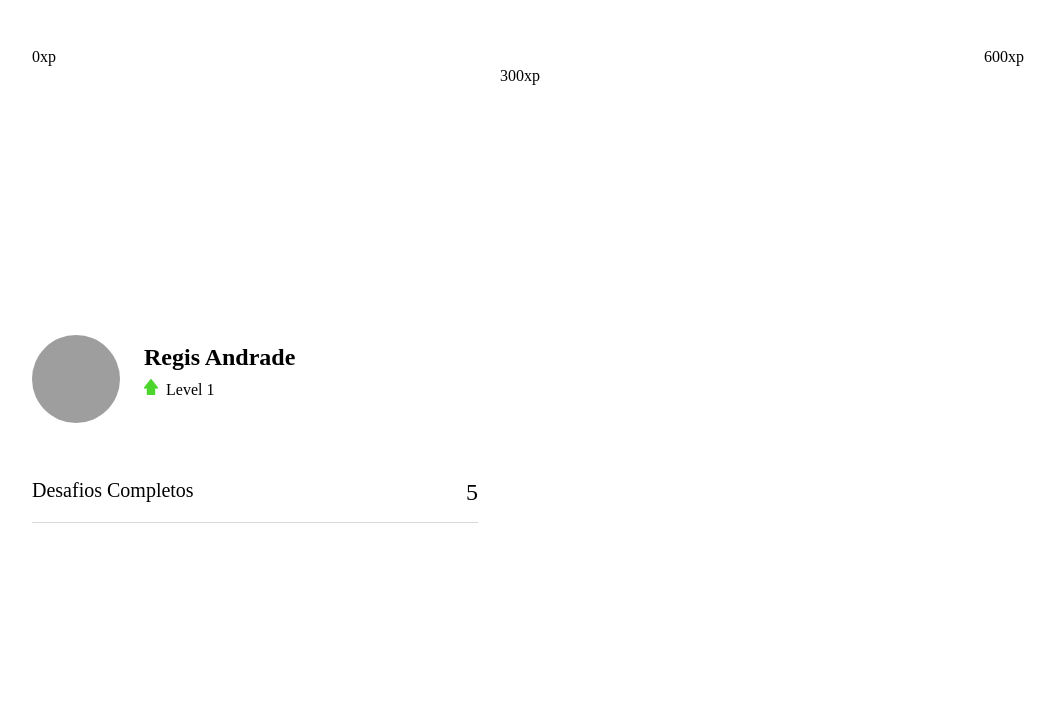
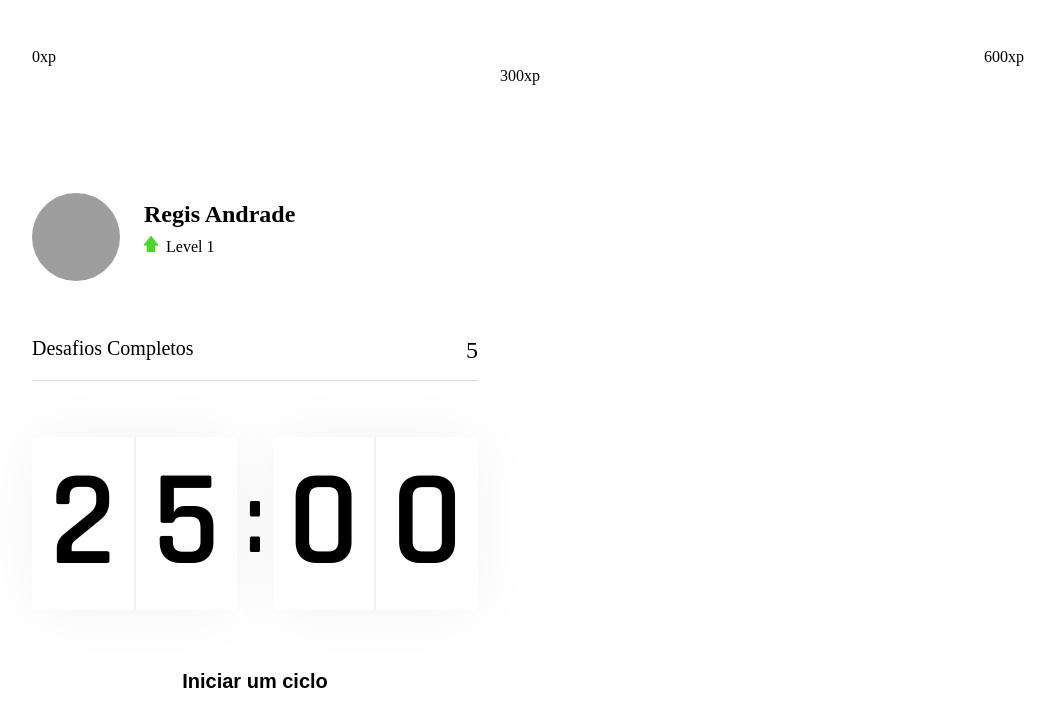
Before and after one commit to andraderegis/rocket_seat_nlw4_react_next_moveit, a Next.js app: page / in a window 1280 px wide. Shown: the top 726 px of the page, without its empty margins (112-1167 px from the left). Built offline with nearby package versions, Linux system fonts and the light colour scheme; grey boxes are pictures that could not be loaded.

Commit message:
Create Countdown component

```diff
--- /dev/null
+++ b/src/components/Countdown.tsx
@@ -0,0 +1,45 @@
+import { useEffect, useState } from 'react';
+import styles from 'styles/components/Countdown.module.css';
+
+export function Countdown() {
+  const [time, setTime] = useState(25 * 60);
+  const [active, setActive] = useState(false);
+
+  const minutes = Math.floor(time / 60);
+  const seconds = time % 60;
+
+  const [minuteLeft, minuteRight] = String(minutes).padStart(2, '0').split('');
+  const [secondLeft, secondRight] = String(seconds).padStart(2, '0').split('');
+
+  function startCountdown() {
+    setActive(true);
+  }
+
+  useEffect(() => {
+    if (active && time > 0) {
+      setTimeout(() => {
+        setTime(time - 1);
+      }, 1000);
+    }
+  }, [active, time]);
+
+  return (
+    <div>
+      <div className={styles.countdownContainer}>
+        <div>
+          <span>{minuteLeft}</span>
+          <span>{minuteRight}</span>
+        </div>
+        <span>:</span>
+        <div>
+          <span>{secondLeft}</span>
+          <span>{secondRight}</span>
+        </div>
+      </div>
+
+      <button type="button" onClick={startCountdown} className={styles.countdownButton}>
+        Iniciar um ciclo
+      </button>
+    </div>
+  )
+}
--- a/src/pages/_document.tsx
+++ b/src/pages/_document.tsx
@@ -5,10 +5,10 @@
     return (
       <Html>
         <Head>
+          <link rel="shortcut icon" href="favicon.png" type="image/png" />
           <link rel="preconnect" href="https://fonts.gstatic.com" />
-          <link href="https://fonts.googleapis.com/css2?family=Roboto&display=swap" rel="stylesheet" />
-          <link rel="preconnect" href="https://fonts.gstatic.com" />
-          <link href="https://fonts.googleapis.com/css2?family=Roboto+Slab:wght@400;500&display=swap" rel="stylesheet" />
+          <link href="https://fonts.googleapis.com/css2?family=Inter:wght@400;500;600&family=Rajdhani:wght@600&display=swap"
+            rel="stylesheet" />
         </Head>
         <body>
           <Main />
--- a/src/pages/index.tsx
+++ b/src/pages/index.tsx
@@ -1,4 +1,7 @@
+import Head from 'next/head';
+
 import { CompletedChallenges } from "components/CompletedChallenges";
+import { Countdown } from "components/Countdown";
 import { ExperienceBar } from "components/ExperienceBar";
 import { Profile } from "components/Profile";
 
@@ -7,12 +10,16 @@
 export default function Home() {
   return (
     <div className={styles.container}>
+      <Head>
+        <title>Início | move.it</title>
+      </Head>
       <ExperienceBar />
 
       <section>
         <div>
           <Profile />
           <CompletedChallenges />
+          <Countdown />
         </div>
         <div>
 
--- /dev/null
+++ b/src/styles/components/Countdown.module.css
@@ -0,0 +1,63 @@
+.countdownContainer {
+  display: flex;
+  align-items: center;
+  font-family: Rajdhani;
+  font-weight: 600;
+  color: var(--title);
+}
+
+.countdownContainer > div {
+  flex: 1;
+  display: flex;
+  align-items: center;
+  justify-content: space-evenly;
+
+  background: var(--white);
+  box-shadow: 0 0 60px rgba(0, 0, 0, 0.05);
+  border-radius: 5px;
+  font-size: 8.5rem;
+  text-align: center;
+}
+
+.countdownContainer > div span {
+  flex: 1;
+}
+
+.countdownContainer > div span:first-child {
+  border-right: 1px solid #f0f1f3;
+}
+
+.countdownContainer > div span:last-child {
+  border-left: 1px solid #f0f1f3;
+}
+
+.countdownContainer > span {
+  font-size: 6.25rem;
+  margin: 0 0.5rem;
+}
+
+.countdownButton {
+  width: 100%;
+  height: 5rem;
+
+  margin-top: 2rem;
+
+  display: flex;
+  align-items: center;
+  justify-content: center;
+
+  border: 0;
+  border-radius: 5px;
+
+  background: var(--blue);
+  color: var(--white);
+
+  font-size: 1.25rem;
+  font-weight: 600;
+
+  transition: background-color 0.3s;
+}
+
+.countdownButton:hover {
+  background: var(--blue-dark);
+}
--- a/src/styles/global.css
+++ b/src/styles/global.css
@@ -27,8 +27,8 @@
 @media(max-width: 1080px) {
     html {
         font-size: 93.75%;
+      }
     }
-}
 
 @media(max-width: 720px) {
     html {
```
